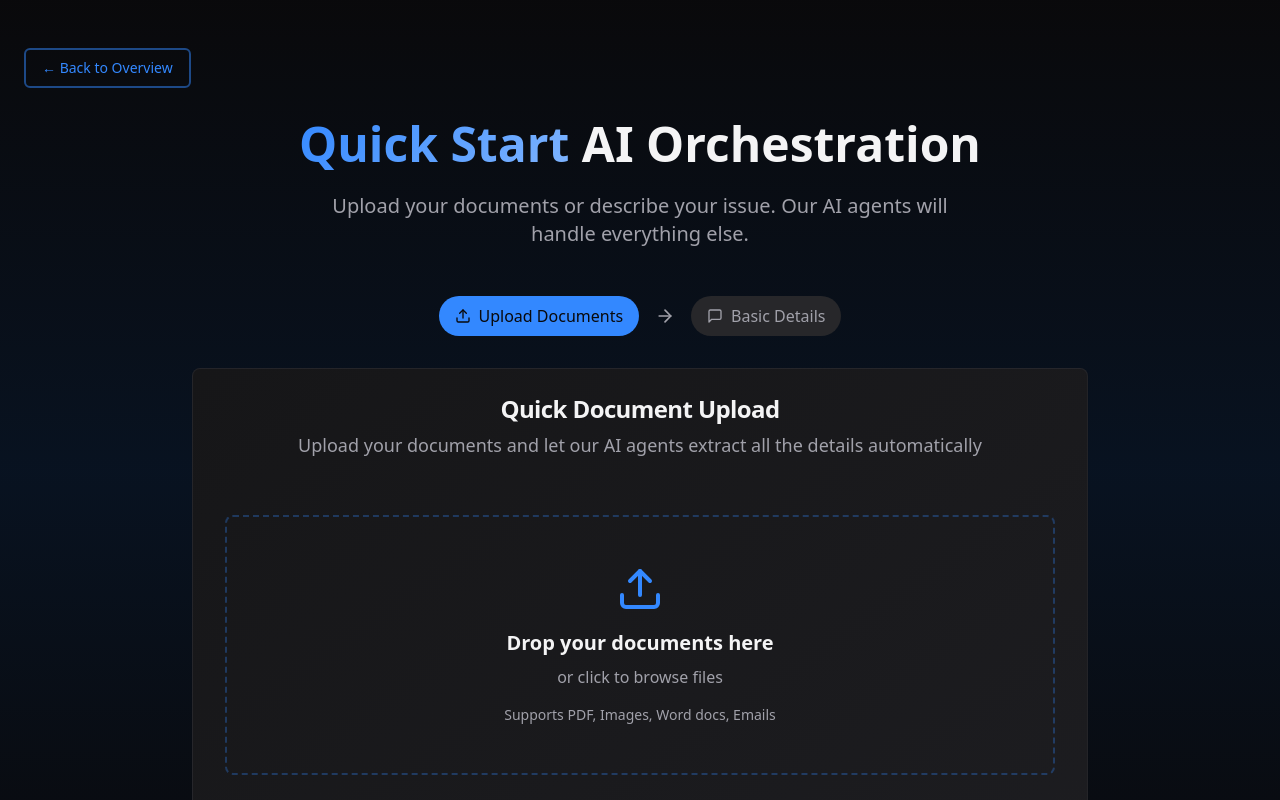
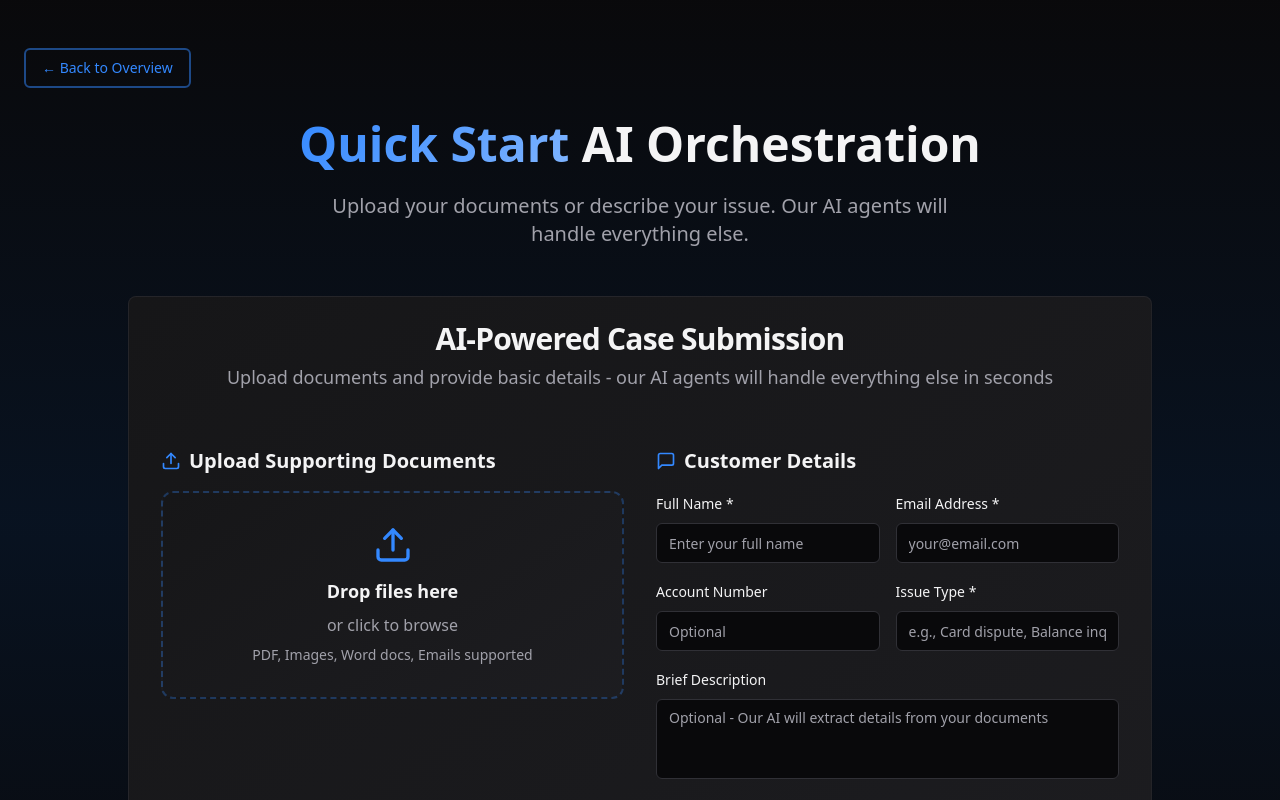
Before and after one commit to gshafd/ask-bankai, a React (Vite) app: page / in a window 1280 px wide. Both pictures are taken after a click on the button "Start AI Orchestration". Shown: the top 800 px of the page. Built offline with nearby package versions, Linux system fonts and the light colour scheme.

Commit message:
Consolidate user input
Combine all user input fields and document uploads into a single step for a more streamlined experience.

```diff
--- a/src/components/QuickStart.tsx
+++ b/src/components/QuickStart.tsx
@@ -4,7 +4,7 @@ import { Card, CardContent, CardDescription, CardHeader, CardTitle } from "@/com
 import { Input } from "@/components/ui/input";
 import { Label } from "@/components/ui/label";
 import { Textarea } from "@/components/ui/textarea";
-import { Upload, FileText, CreditCard, MessageSquare, ArrowRight } from "lucide-react";
+import { Upload, FileText, MessageSquare, ArrowRight, CheckCircle2, Brain } from "lucide-react";
 import { useToast } from "@/hooks/use-toast";
 
 interface QuickStartProps {
@@ -12,13 +12,13 @@ interface QuickStartProps {
 }
 
 export function QuickStart({ onSubmit }: QuickStartProps) {
-  const [step, setStep] = useState<"upload" | "details">("upload");
   const [files, setFiles] = useState<File[]>([]);
   const [customerData, setCustomerData] = useState({
     name: "",
     email: "",
     account: "",
-    issue: ""
+    issue: "",
+    description: ""
   });
   const { toast } = useToast();
 
@@ -29,6 +29,10 @@ export function QuickStart({ onSubmit }: QuickStartProps) {
     }
   };
 
+  const removeFile = (index: number) => {
+    setFiles(prev => prev.filter((_, i) => i !== index));
+  };
+
   const handleSubmit = () => {
     const caseData = {
       files,
@@ -36,121 +40,107 @@ export function QuickStart({ onSubmit }: QuickStartProps) {
       timestamp: new Date().toISOString()
     };
 
+    const caseId = `CS-2024-${Math.floor(Math.random() * 1000).toString().padStart(3, '0')}`;
+
     toast({
-      title: "Case Submitted Successfully",
-      description: `Reference ID: CS-2024-${Math.floor(Math.random() * 1000).toString().padStart(3, '0')}`,
+      title: "🎉 Case Submitted Successfully!",
+      description: `Reference ID: ${caseId} - Watch our AI agents work their magic!`,
     });
 
     onSubmit(caseData);
   };
 
-  const isUploadReady = files.length > 0;
   const isFormReady = customerData.name && customerData.email && customerData.issue;
 
   return (
-    <div className="max-w-4xl mx-auto space-y-8">
-      {/* Progress Indicator */}
-      <div className="flex items-center justify-center gap-4 mb-8">
-        <div className={`flex items-center gap-2 px-4 py-2 rounded-full transition-all ${
-          step === "upload" ? "bg-primary text-primary-foreground" : "bg-muted text-muted-foreground"
-        }`}>
-          <Upload className="w-4 h-4" />
-          <span className="font-medium">Upload Documents</span>
-        </div>
-        <ArrowRight className="w-5 h-5 text-muted-foreground" />
-        <div className={`flex items-center gap-2 px-4 py-2 rounded-full transition-all ${
-          step === "details" ? "bg-primary text-primary-foreground" : "bg-muted text-muted-foreground"
-        }`}>
-          <MessageSquare className="w-4 h-4" />
-          <span className="font-medium">Basic Details</span>
-        </div>
-      </div>
-
-      {step === "upload" && (
+    <div className="max-w-6xl mx-auto">
       <Card className="banking-card fade-in">
-          <CardHeader className="text-center">
-            <CardTitle className="text-2xl">Quick Document Upload</CardTitle>
+        <CardHeader className="text-center pb-6">
+          <CardTitle className="text-3xl">AI-Powered Case Submission</CardTitle>
           <CardDescription className="text-lg">
-              Upload your documents and let our AI agents extract all the details automatically
+            Upload documents and provide basic details - our AI agents will handle everything else in seconds
           </CardDescription>
         </CardHeader>
+
         <CardContent className="p-8">
+          <div className="grid grid-cols-1 lg:grid-cols-2 gap-8">
+            {/* Document Upload Section */}
             <div className="space-y-6">
+              <div>
+                <h3 className="text-xl font-semibold mb-4 flex items-center gap-2">
+                  <Upload className="w-5 h-5 text-primary" />
+                  Upload Supporting Documents
+                </h3>
+
                 {/* Drag & Drop Area */}
                 <div className="relative">
                   <input
                     type="file"
                     multiple
-                  accept=".pdf,.jpg,.jpeg,.png,.doc,.docx,.txt"
+                    accept=".pdf,.jpg,.jpeg,.png,.doc,.docx,.txt,.eml"
                     onChange={handleFileUpload}
                     className="absolute inset-0 w-full h-full opacity-0 cursor-pointer"
                     id="file-upload"
                   />
                   <label
                     htmlFor="file-upload"
-                  className="flex flex-col items-center justify-center p-12 border-2 border-dashed border-primary/30 rounded-lg hover:border-primary/50 transition-all cursor-pointer group"
+                    className="flex flex-col items-center justify-center p-8 border-2 border-dashed border-primary/30 rounded-xl hover:border-primary/50 transition-all cursor-pointer group bg-gradient-card"
                   >
-                  <Upload className="w-12 h-12 text-primary mb-4 group-hover:scale-110 transition-transform" />
-                  <h3 className="text-xl font-semibold mb-2">Drop your documents here</h3>
-                  <p className="text-muted-foreground mb-4">or click to browse files</p>
+                    <Upload className="w-10 h-10 text-primary mb-3 group-hover:scale-110 transition-transform" />
+                    <h4 className="text-lg font-semibold mb-2">Drop files here</h4>
+                    <p className="text-muted-foreground mb-2">or click to browse</p>
                     <p className="text-sm text-muted-foreground">
-                    Supports PDF, Images, Word docs, Emails
+                      PDF, Images, Word docs, Emails supported
                     </p>
                   </label>
                 </div>
 
-              {/* Uploaded Files */}
+                {/* File List */}
                 {files.length > 0 && (
-                <div className="space-y-3">
-                  <h4 className="font-semibold">Uploaded Files:</h4>
+                  <div className="space-y-3 mt-4">
+                    <h4 className="font-semibold text-sm text-muted-foreground uppercase tracking-wide">
+                      Uploaded Files ({files.length})
+                    </h4>
+                    <div className="space-y-2 max-h-40 overflow-y-auto">
                       {files.map((file, index) => (
-                    <div key={index} className="flex items-center gap-3 p-3 bg-muted/50 rounded-lg">
-                      <FileText className="w-5 h-5 text-primary" />
-                      <span className="flex-1 text-sm">{file.name}</span>
-                      <span className="text-xs text-muted-foreground">
-                        {(file.size / 1024).toFixed(1)} KB
-                      </span>
+                        <div key={index} className="flex items-center gap-3 p-3 bg-muted/30 rounded-lg border border-border/50">
+                          <FileText className="w-4 h-4 text-primary flex-shrink-0" />
+                          <div className="flex-1 min-w-0">
+                            <p className="text-sm font-medium truncate">{file.name}</p>
+                            <p className="text-xs text-muted-foreground">
+                              {(file.size / 1024 / 1024).toFixed(2)} MB
+                            </p>
+                          </div>
+                          <Button
+                            variant="ghost"
+                            size="sm"
+                            onClick={() => removeFile(index)}
+                            className="text-destructive hover:text-destructive h-8 w-8 p-0"
+                          >
+                            ×
+                          </Button>
                         </div>
                       ))}
                     </div>
+                  </div>
                 )}
-
-              {/* Action Buttons */}
-              <div className="flex justify-center gap-4 pt-6">
-                <Button
-                  variant="banking-outline"
-                  onClick={() => setFiles([])}
-                  disabled={files.length === 0}
-                >
-                  Clear Files
-                </Button>
-                <Button
-                  variant="banking-primary"
-                  onClick={() => setStep("details")}
-                  disabled={!isUploadReady}
-                  className="min-w-32"
-                >
-                  Continue
-                  <ArrowRight className="w-4 h-4 ml-2" />
-                </Button>
               </div>
             </div>
-          </CardContent>
-        </Card>
-      )}
 
-      {step === "details" && (
-        <Card className="banking-card fade-in">
-          <CardHeader className="text-center">
-            <CardTitle className="text-2xl">Quick Details</CardTitle>
-            <CardDescription className="text-lg">
-              Just a few basic details to get started - our AI will handle the rest
-            </CardDescription>
-          </CardHeader>
-          <CardContent className="p-8">
-            <div className="grid grid-cols-1 md:grid-cols-2 gap-6">
+            {/* Details Form Section */}
+            <div className="space-y-6">
+              <div>
+                <h3 className="text-xl font-semibold mb-4 flex items-center gap-2">
+                  <MessageSquare className="w-5 h-5 text-primary" />
+                  Customer Details
+                </h3>
+
+                <div className="space-y-4">
+                  <div className="grid grid-cols-1 sm:grid-cols-2 gap-4">
                     <div className="space-y-2">
-                <Label htmlFor="name">Full Name</Label>
+                      <Label htmlFor="name" className="text-sm font-medium">
+                        Full Name *
+                      </Label>
                       <Input
                         id="name"
                         value={customerData.name}
@@ -161,7 +151,9 @@ export function QuickStart({ onSubmit }: QuickStartProps) {
                     </div>
 
                     <div className="space-y-2">
-                <Label htmlFor="email">Email Address</Label>
+                      <Label htmlFor="email" className="text-sm font-medium">
+                        Email Address *
+                      </Label>
                       <Input
                         id="email"
                         type="email"
@@ -171,20 +163,26 @@ export function QuickStart({ onSubmit }: QuickStartProps) {
                         className="banking-input"
                       />
                     </div>
+                  </div>
 
+                  <div className="grid grid-cols-1 sm:grid-cols-2 gap-4">
                     <div className="space-y-2">
-                <Label htmlFor="account">Account Number (Optional)</Label>
+                      <Label htmlFor="account" className="text-sm font-medium">
+                        Account Number
+                      </Label>
                       <Input
                         id="account"
                         value={customerData.account}
                         onChange={(e) => setCustomerData(prev => ({ ...prev, account: e.target.value }))}
-                  placeholder="Enter account number"
+                        placeholder="Optional"
                         className="banking-input"
                       />
                     </div>
 
                     <div className="space-y-2">
-                <Label htmlFor="issue">Issue Type</Label>
+                      <Label htmlFor="issue" className="text-sm font-medium">
+                        Issue Type *
+                      </Label>
                       <Input
                         id="issue"
                         value={customerData.issue}
@@ -195,36 +193,60 @@ export function QuickStart({ onSubmit }: QuickStartProps) {
                     </div>
                   </div>
 
-            <div className="mt-6 space-y-2">
-              <Label htmlFor="description">Brief Description (Optional)</Label>
+                  <div className="space-y-2">
+                    <Label htmlFor="description" className="text-sm font-medium">
+                      Brief Description
+                    </Label>
                     <Textarea
                       id="description"
-                placeholder="Briefly describe your issue - our AI agents will extract the details from your documents"
-                className="banking-input min-h-20"
+                      value={customerData.description}
+                      onChange={(e) => setCustomerData(prev => ({ ...prev, description: e.target.value }))}
+                      placeholder="Optional - Our AI will extract details from your documents"
+                      className="banking-input min-h-20 resize-none"
                     />
                   </div>
+                </div>
+              </div>
+            </div>
+          </div>
 
-            {/* Action Buttons */}
-            <div className="flex justify-center gap-4 pt-8">
-              <Button
-                variant="banking-outline"
-                onClick={() => setStep("upload")}
-              >
-                Back to Upload
-              </Button>
+          {/* Submit Section */}
+          <div className="mt-8 pt-6 border-t border-border/50">
+            <div className="text-center space-y-4">
+              <div className="flex items-center justify-center gap-6 text-sm text-muted-foreground">
+                <div className="flex items-center gap-2">
+                  <CheckCircle2 className="w-4 h-4 text-success" />
+                  <span>AI Intent Detection</span>
+                </div>
+                <div className="flex items-center gap-2">
+                  <CheckCircle2 className="w-4 h-4 text-success" />
+                  <span>Automatic KYC</span>
+                </div>
+                <div className="flex items-center gap-2">
+                  <CheckCircle2 className="w-4 h-4 text-success" />
+                  <span>Instant Processing</span>
+                </div>
+              </div>
+
               <Button
                 variant="banking-primary"
+                size="xl"
                 onClick={handleSubmit}
                 disabled={!isFormReady}
-                className="min-w-32"
+                className="min-w-64 group"
               >
-                Start AI Processing
-                <ArrowRight className="w-4 h-4 ml-2" />
+                <Brain className="w-6 h-6 mr-3 group-hover:animate-spin" />
+                Launch AI Orchestration
+                <ArrowRight className="w-6 h-6 ml-3 group-hover:translate-x-1 transition-transform" />
               </Button>
+
+              <p className="text-sm text-muted-foreground">
+                Our AI agents will process your request in under 5 minutes
+              </p>
+            </div>
           </div>
         </CardContent>
       </Card>
-      )}
     </div>
   );
 }
```
Lines whose indentation alone changed are shown as unchanged.
